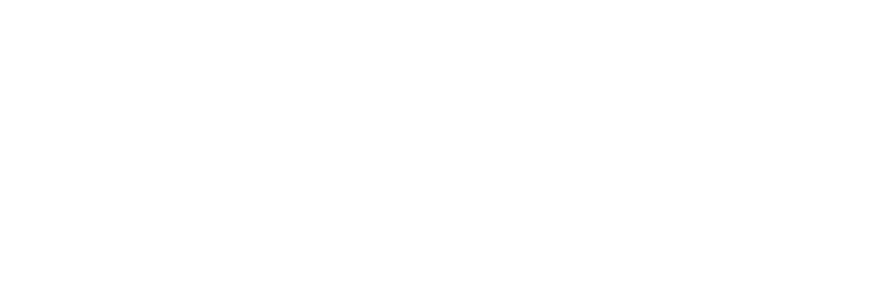
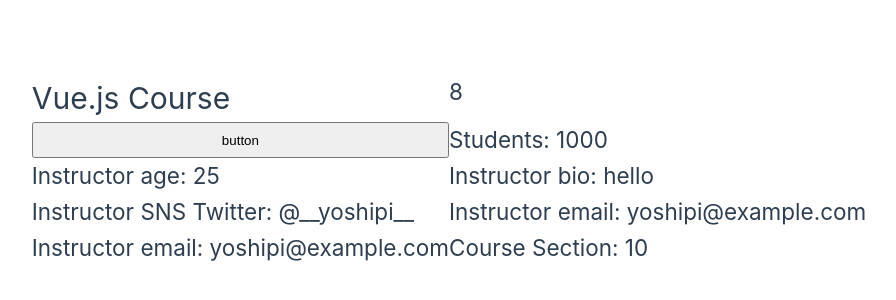
Before and after one commit to mskk3215/vue-lesson, a Vue app: page / in a window 1280 px wide. Shown: the part 230-530 px from the top of the page, without its empty margins (191-1087 px from the left). Built offline with nearby package versions, Linux system fonts and the light colour scheme.

Commit message:
feat: Add ref and reactive

```diff
--- a/src/App.vue
+++ b/src/App.vue
@@ -1,5 +1,46 @@
 <script setup>
+import { ref, reactive } from 'vue'
+const title = ref('Vue.js Course')
+let price = ref(9)
+function increment() {
+  price.value += 1
+  instructor.age += 1
+  instructor.bio = 'hi'
+  instructor.sns.twitter = 'hello'
+  instructor.email = 'info@example.com'
+  info.value.students += 100
+}
+const info = ref({
+  students: 1000,
+  rating: 4,
+})
+const instructor = reactive({
+  name: 'Yoshipi',
+  age: 25,
+  sns: {
+    twitter: '@__yoshipi__',
+    youtube: '@yoshipi',
+  },
+  email: ref('yoshipi@example.com'),
+})
+instructor.bio = 'hello'
+const items = reactive([ref(1), ref(2), 3])
+items.reverse
+const courseInfo = {
+  sections: ref(10),
+  language: ref('Japanese'),
+}
 </script>
 
 <template>
+  <h1>{{ title }}</h1>
+  <h2>{{ price - 1 }}</h2>
+  <button @click="increment">button</button>
+  <h2>Students: {{ info.students }}</h2>
+  <h2>Instructor age: {{ instructor.age }}</h2>
+  <h2>Instructor bio: {{ instructor.bio }}</h2>
+  <h2>Instructor SNS Twitter: {{ instructor.sns.twitter }}</h2>
+  <h2>Instructor email: {{ instructor.email }}</h2>
+  <h2>Instructor email: {{ instructor.email }}</h2>
+  <h2>Course Section: {{ courseInfo.sections.value }}</h2>
 </template>
```
